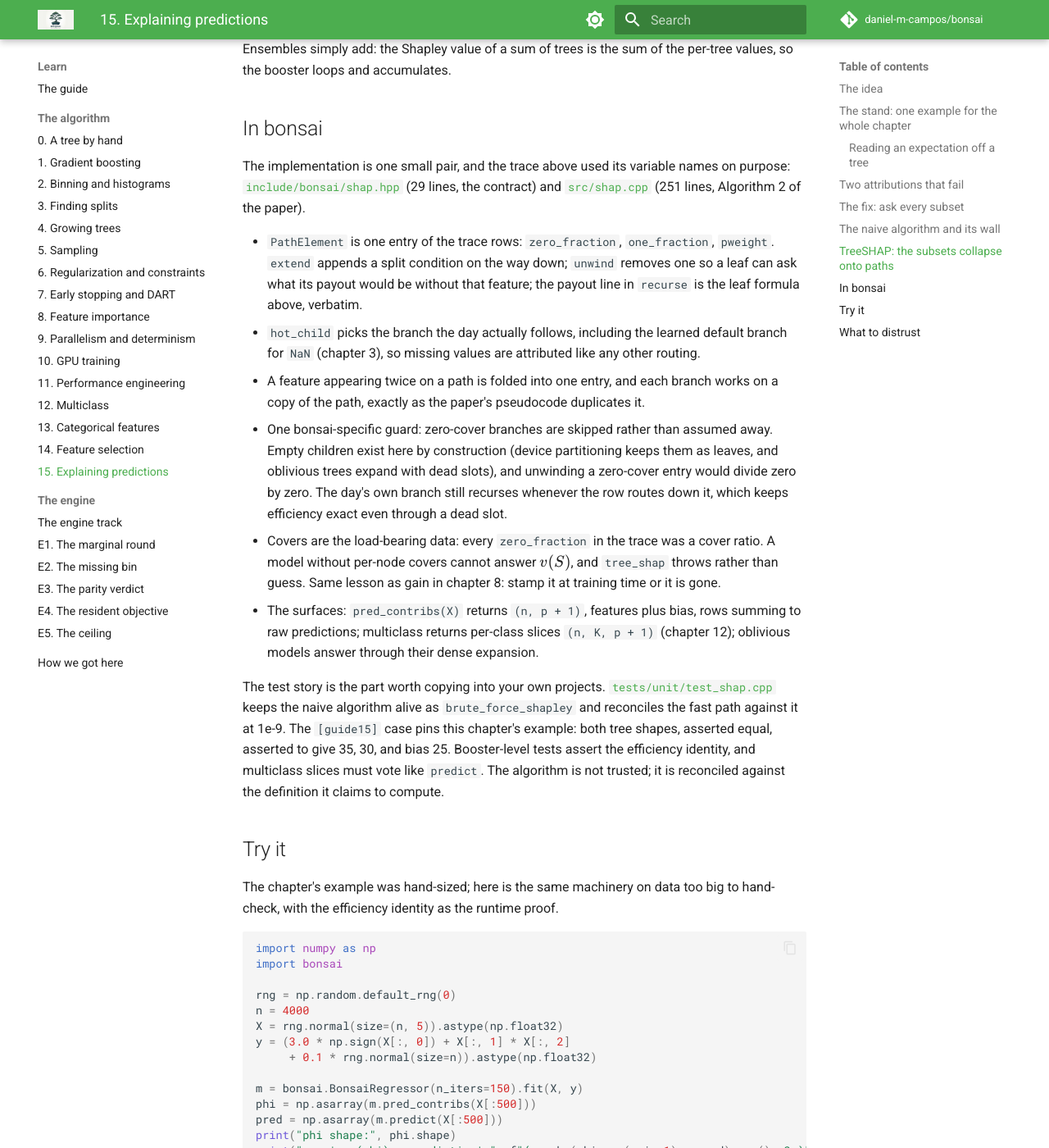
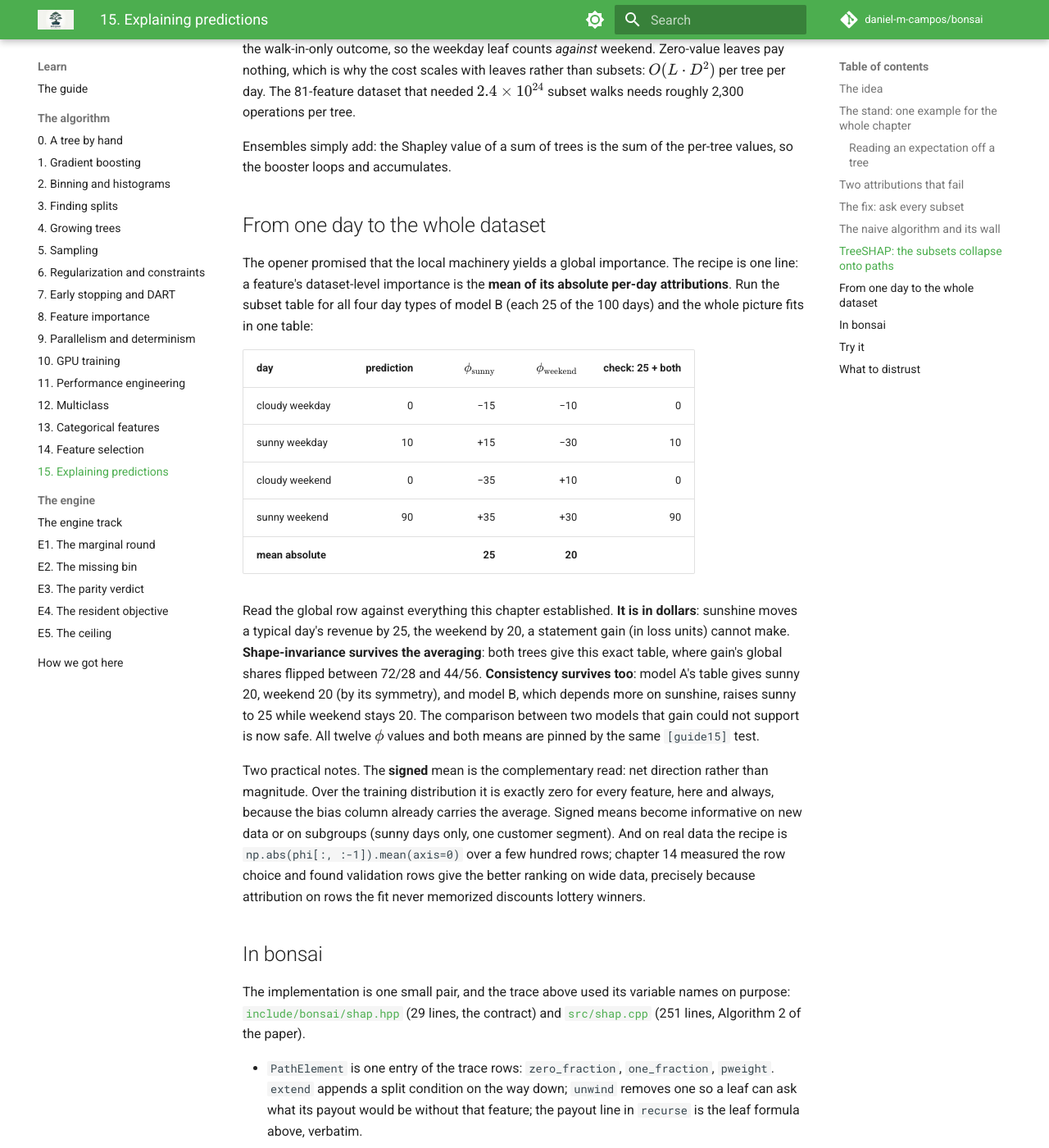
Before and after one commit to daniel-m-campos/bonsai, an MkDocs documentation site: the page built from docs/guide/15-explaining-predictions.md, in a window 1280 px wide and 1400 px high, scrolled down 6090 px. Shown: the whole window at 82% size. Built offline with MkDocs 1.6.1 and Material for MkDocs 9.7.7, drawn with Linux system fonts in a browser that asks for light colours; comment, search, counter and statistics services are not loaded; some of the changed text lies outside the part shown.

Commit message:
docs(guide): local-to-global framing and a dataset-level importance section
The opener no longer casts SHAP as local-only; per-prediction values
add and average cleanly, and the new section completes the example:
per-day phi for all four day types, mean-absolute importance in
dollars (sunny 25, weekend 20), shape-invariance and consistency both
surviving aggregation where gain's global shares flip, and the exactly
zero signed mean over the training distribution. The fixture test now
pins all four days on both shapes plus both means.

Claude-Session: https://claude.ai/code/session_01SfgWZ7ftZV7aJJh87NXR72

```diff
--- a/docs/guide/15-explaining-predictions.md
+++ b/docs/guide/15-explaining-predictions.md
@@ -2,7 +2,9 @@
 
 ## The idea
 
-Chapter 8 answers a global question: which features mattered to the model overall. This chapter answers the local one: which features moved *this* prediction, and by how much. The question arrives the moment a model faces a person. Why was this loan declined; why is this reading flagged; why did the forecast jump.
+Chapter 8 ranked features by summarizing what *training* used: gain adds up loss reductions, split count tallies appearances. This chapter rebuilds attribution from the opposite end: one prediction at a time. Which features moved *this* prediction, and by how much? The question arrives the moment a model faces a person. Why was this loan declined; why is this reading flagged; why did the forecast jump.
+
+Building from single predictions is the construction, not the scope. Per-prediction attributions add and average cleanly, so the same machinery also produces a dataset-level importance at the end of this chapter, one that repairs failures chapter 8 could only warn about.
 
 The obvious answers turn out to be broken in a specific, demonstrable way, and the fix has a name: SHAP. The paper behind it ([Lundberg et al., 2018](https://arxiv.org/abs/1802.03888)) is a famously hard read, so this chapter takes the long way: one tiny example, carried from the broken attributions to the exact algorithm, with every number small enough to check by hand. The example is also a unit test (`[guide15]` in [`tests/unit/test_shap.cpp`](../../tests/unit/test_shap.cpp)), so the tables below cannot silently drift from what the code computes.
 
@@ -144,6 +146,22 @@ The same 35 and 30 as the subset table, from two paying leaves instead of four s
 
 Ensembles simply add: the Shapley value of a sum of trees is the sum of the per-tree values, so the booster loops and accumulates.
 
+## From one day to the whole dataset
+
+The opener promised that the local machinery yields a global importance. The recipe is one line: a feature's dataset-level importance is the **mean of its absolute per-day attributions**. Run the subset table for all four day types of model B (each 25 of the 100 days) and the whole picture fits in one table:
+
+| day | prediction | $\phi_{\text{sunny}}$ | $\phi_{\text{weekend}}$ | check: 25 + both |
+|--|--:|--:|--:|--:|
+| cloudy weekday | 0 | −15 | −10 | 0 |
+| sunny weekday | 10 | +15 | −30 | 10 |
+| cloudy weekend | 0 | −35 | +10 | 0 |
+| sunny weekend | 90 | +35 | +30 | 90 |
+| **mean absolute** | | **25** | **20** | |
+
+Read the global row against everything this chapter established. **It is in dollars**: sunshine moves a typical day's revenue by 25, the weekend by 20, a statement gain (in loss units) cannot make. **Shape-invariance survives the averaging**: both trees give this exact table, where gain's global shares flipped between 72/28 and 44/56. **Consistency survives too**: model A's table gives sunny 20, weekend 20 (by its symmetry), and model B, which depends more on sunshine, raises sunny to 25 while weekend stays 20. The comparison between two models that gain could not support is now safe. All twelve $\phi$ values and both means are pinned by the same `[guide15]` test.
+
+Two practical notes. The **signed** mean is the complementary read: net direction rather than magnitude. Over the training distribution it is exactly zero for every feature, here and always, because the bias column already carries the average. Signed means become informative on new data or on subgroups (sunny days only, one customer segment). And on real data the recipe is `np.abs(phi[:, :-1]).mean(axis=0)` over a few hundred rows; chapter 14 measured the row choice and found validation rows give the better ranking on wide data, precisely because attribution on rows the fit never memorized discounts lottery winners.
+
 ## In bonsai
 
 The implementation is one small pair, and the trace above used its variable names on purpose: [`include/bonsai/shap.hpp`](../../include/bonsai/shap.hpp) (29 lines, the contract) and [`src/shap.cpp`](../../src/shap.cpp) (251 lines, Algorithm 2 of the paper).
@@ -155,7 +173,7 @@ The implementation is one small pair, and the trace above used its variable name
 - Covers are the load-bearing data: every `zero_fraction` in the trace was a cover ratio. A model without per-node covers cannot answer $v(S)$, and `tree_shap` throws rather than guess. Same lesson as gain in chapter 8: stamp it at training time or it is gone.
 - The surfaces: `pred_contribs(X)` returns `(n, p + 1)`, features plus bias, rows summing to raw predictions; multiclass returns per-class slices `(n, K, p + 1)` (chapter 12); oblivious models answer through their dense expansion.
 
-The test story is the part worth copying into your own projects. [`tests/unit/test_shap.cpp`](../../tests/unit/test_shap.cpp) keeps the naive algorithm alive as `brute_force_shapley` and reconciles the fast path against it at 1e-9. The `[guide15]` case pins this chapter's example: both tree shapes, asserted equal, asserted to give 35, 30, and bias 25. Booster-level tests assert the efficiency identity, and multiclass slices must vote like `predict`. The algorithm is not trusted; it is reconciled against the definition it claims to compute.
+The test story is the part worth copying into your own projects. [`tests/unit/test_shap.cpp`](../../tests/unit/test_shap.cpp) keeps the naive algorithm alive as `brute_force_shapley` and reconciles the fast path against it at 1e-9. The `[guide15]` case pins this chapter's example: all four day types on both tree shapes, asserted equal, asserted to give every per-day value in the tables above, including the global means. Booster-level tests assert the efficiency identity, and multiclass slices must vote like `predict`. The algorithm is not trusted; it is reconciled against the definition it claims to compute.
 
 ## Try it
 
@@ -180,7 +198,7 @@ r = 0
 print("row 0: x =", X[r].round(2))
 print("row 0: phi =", phi[r, :-1].round(3), " bias =", round(float(phi[r, -1]), 3),
       " prediction =", round(float(pred[r]), 3))
-global_shap = np.abs(phi[:, :-1]).mean(axis=0)
+global_shap = np.abs(phi[:, :-1]).mean(axis=0)  # the dataset-level recipe
 print("mean-abs-SHAP ranking:", np.argsort(global_shap)[::-1])
 print("gain ranking         :", np.argsort(np.asarray(m.importance('gain')))[::-1])
 print("corr(phi_1, x1*sign(x2)):",
@@ -193,5 +211,5 @@ The identity holds to float precision (about 3e-06): every row's contributions p
 
 - **SHAP explains the model, not the world.** $\phi_f$ is the model's bookkeeping, not a causal effect. A feature standing in for a confounder gets the credit the confounder earned.
 - **The background matters.** bonsai attributes the cover-weighted conditional expectation, the paper's path-dependent variant: unknown features average over where *training days actually went*. The `shap` package's default interventional variant answers against an explicit background dataset instead. Under correlated features the two disagree, and neither is wrong; they answer different counterfactuals.
-- **Global SHAP is a sum of locals, priced accordingly.** Cost is $O(\text{rows} \times \text{trees} \times L D^2)$. For a global ranking a few hundred rows is usually plenty; chapter 14's `shap_val` used the validation slice, which is also the better-measured choice on wide data.
+- **Global SHAP is priced per row.** The dataset-level recipe costs $O(\text{rows} \times \text{trees} \times L D^2)$, so subsample: for a ranking a few hundred rows is usually plenty, drawn from validation per chapter 14's measurement.
 - **The efficiency identity is a free integrity check.** If `sum(phi)` drifts from the raw prediction by more than float noise, something upstream is wrong (a mismatched model file, a wrong objective transform). Assert it in pipelines; it costs one line.
--- a/docs/guide/README.md
+++ b/docs/guide/README.md
@@ -31,7 +31,7 @@ the whole implementation.
 | 12 | [Multiclass](12-multiclass.md) | Softmax boosting: K trees per round and one diagonal approximation |
 | 13 | [Categorical features](13-categorical-features.md) | Ordered target statistics: the encoding that doesn't leak, and why the core stays numeric |
 | 14 | [Feature selection](14-feature-selection.md) | Nine selection methods raced on real data: who wins at which budget, and what it costs |
-| 15 | [Explaining predictions](15-explaining-predictions.md) | From a broken attribution to Shapley to the path trick, every step a hand-checkable table |
+| 15 | [Explaining predictions](15-explaining-predictions.md) | From a broken attribution to Shapley to the path trick to global importance, every step a hand-checkable table |
 
 ## The template
 
```
Also changed, not shown: 1 other file.
